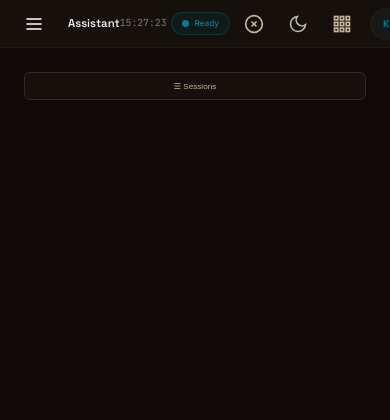
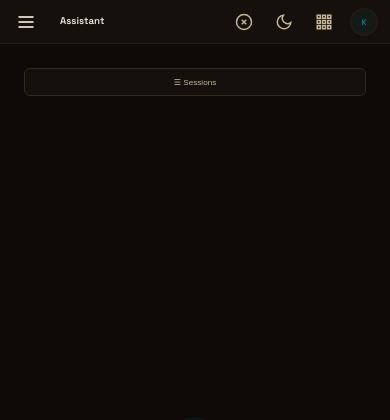
Before and after one commit to karma-devops/strategy-engine, a Python web app: template app/templates/assistant.html in a window 390 px wide. Shown: the top 420 px of the page. Run offline with Jinja, Linux system fonts and the light colour scheme; the template is opened without the code that fills it, so the values that code supplies are empty.

Commit message:
P6.3-mobile: lean mobile header + clock in user dropdown
- Mobile topbar: hide clock + status pill, shrink icons to 36px
- Topbar height 44px on mobile (was 48px)
- Clock moved to user dropdown (date + time, monospace)
- Dropdown clock updates via existing updateClock() interval

```diff
--- a/app/templates/layout.html
+++ b/app/templates/layout.html
@@ -490,6 +490,14 @@
         .mobile-nav { display: none; }
         @media (max-width: 768px) {
             .sidebar { display: none; }
+            /* Lean mobile topbar — hide clock + status pill, keep only icons */
+            .topbar-clock { display: none; }
+            .status-pill { display: none; }
+            .topbar { padding: 0 var(--space-2); height: 44px; }
+            .topbar-icon-btn { width: 36px; height: 36px; }
+            .topbar-icon-btn svg { width: 18px; height: 18px; }
+            .topbar-avatar { width: 28px; height: 28px; font-size: var(--text-xs); }
+            .topbar-title { font-size: var(--text-sm); }
             .mobile-nav {
                 display: flex; position: fixed; bottom: 0; left: 0; right: 0;
                 background: var(--surface-card); border-top: 1px solid var(--border-subtle);
@@ -782,6 +790,7 @@
                                 <div class="user-dropdown-info">
                                     <div class="user-dropdown-name">Karma</div>
                                     <div class="user-dropdown-email">{{ email | default('karmaworks.asia@gmail.com') }}</div>
+                                    <div class="user-dropdown-clock" id="dropdown-clock" style="font-size:var(--text-xs);color:var(--text-muted);margin-top:2px;font-family:var(--font-mono);"></div>
                                 </div>
                             </div>
                             <div class="user-dropdown-body">
@@ -941,6 +950,13 @@
         function updateClock() {
             const el = document.getElementById('clock');
             if (el) el.textContent = new Date().toLocaleTimeString('en-US', { hour12: false });
+            const dropdownEl = document.getElementById('dropdown-clock');
+            if (dropdownEl) {
+                const now = new Date();
+                const time = now.toLocaleTimeString('en-US', { hour12: false });
+                const date = now.toLocaleDateString('en-US', { month: 'short', day: 'numeric' });
+                dropdownEl.textContent = date + ' · ' + time;
+            }
         }
         updateClock(); setInterval(updateClock, 1000);
 
```
